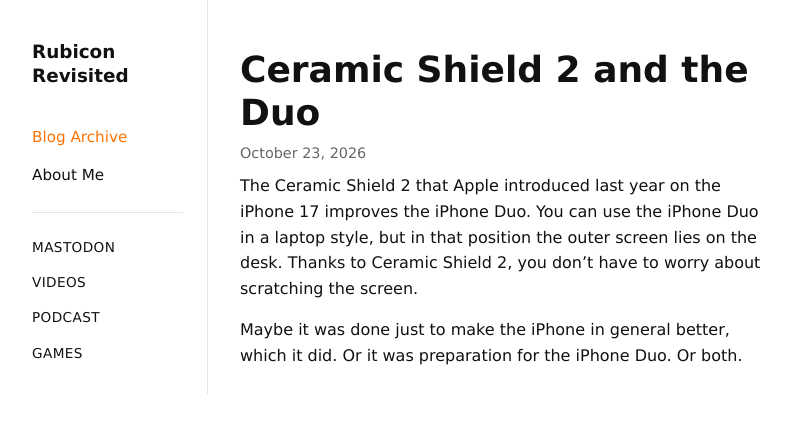
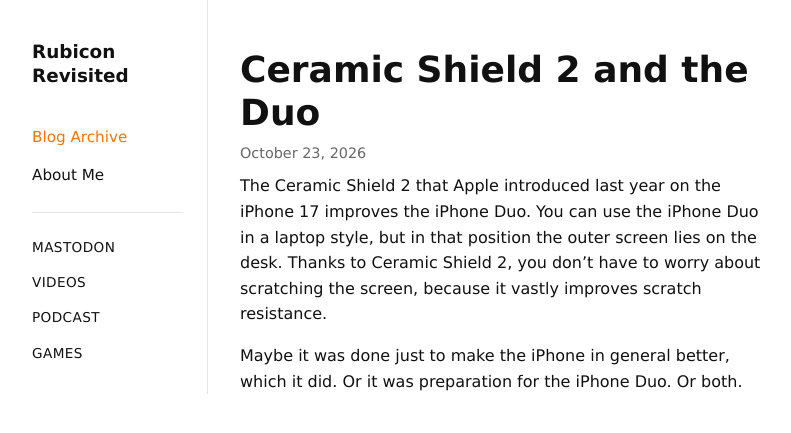
Before and after one commit to StepanJiri/stepankarasek.github.io, a Jekyll site: the page built from _posts/2026-10-23-Ceramic Shield 2 and the Duo.md, in a window 1280 px wide. Shown: the top 433 px of the page, without its empty margins (152-943 px from the left). Built offline with Jekyll 4.4.1, drawn with Linux system fonts in a browser that asks for light colours.

Commit message:
Update 2026-10-23-Ceramic Shield 2 and the Duo.md

```diff
--- a/_posts/2026-10-23-Ceramic Shield 2 and the Duo.md
+++ b/_posts/2026-10-23-Ceramic Shield 2 and the Duo.md
@@ -3,6 +3,6 @@ layout: post
 title: "Ceramic Shield 2 and the Duo"
 date: 2026-10-23 17:45:00 +0200
 ---
-The Ceramic Shield 2 that Apple introduced last year on the iPhone 17 improves the iPhone Duo. You can use the iPhone Duo in a laptop style, but in that position the outer screen lies on the desk. Thanks to Ceramic Shield 2, you don't have to worry about scratching the screen.
+The Ceramic Shield 2 that Apple introduced last year on the iPhone 17 improves the iPhone Duo. You can use the iPhone Duo in a laptop style, but in that position the outer screen lies on the desk. Thanks to Ceramic Shield 2, you don't have to worry about scratching the screen, because it vastly improves scratch resistance.
 
 Maybe it was done just to make the iPhone in general better, which it did. Or it was preparation for the iPhone Duo. Or both.
```
